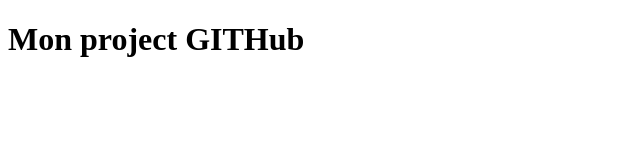
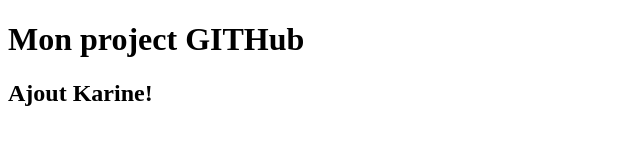
Before and after one commit to YassJazz/Prueba2, a plain HTML site: page index.html in a window 1280 px wide. Shown: the whole page, without its empty margins (0-640 px from the left). Drawn offline with Linux system fonts and the light colour scheme.

Commit message:
ajout h2

```diff
--- a/index.html
+++ b/index.html
@@ -7,5 +7,6 @@
 </head>
 <body>
     <h1>Mon project GITHub</h1>
+    <h2>Ajout Karine!</h2>
 </body>
 </html>
```
